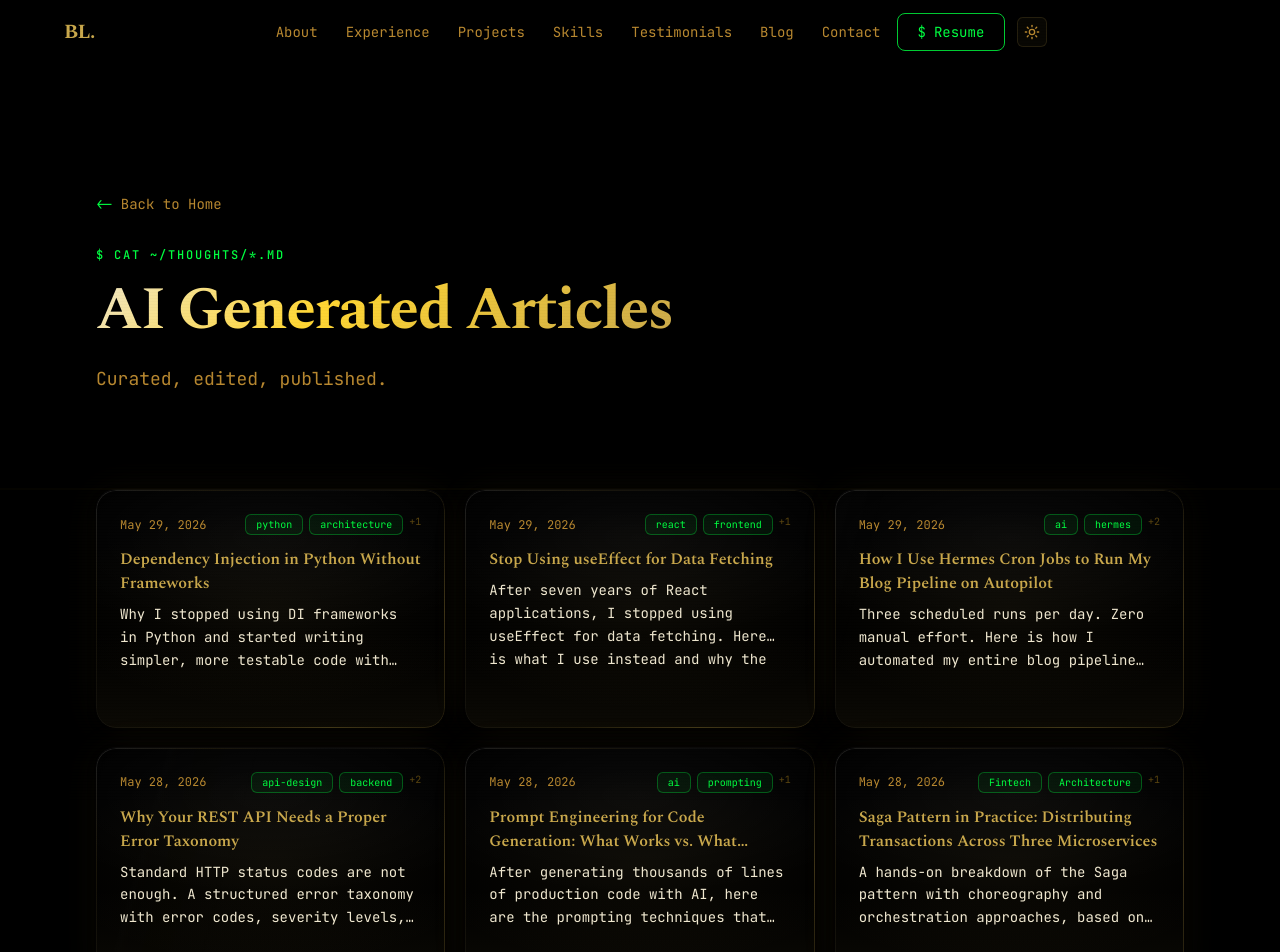
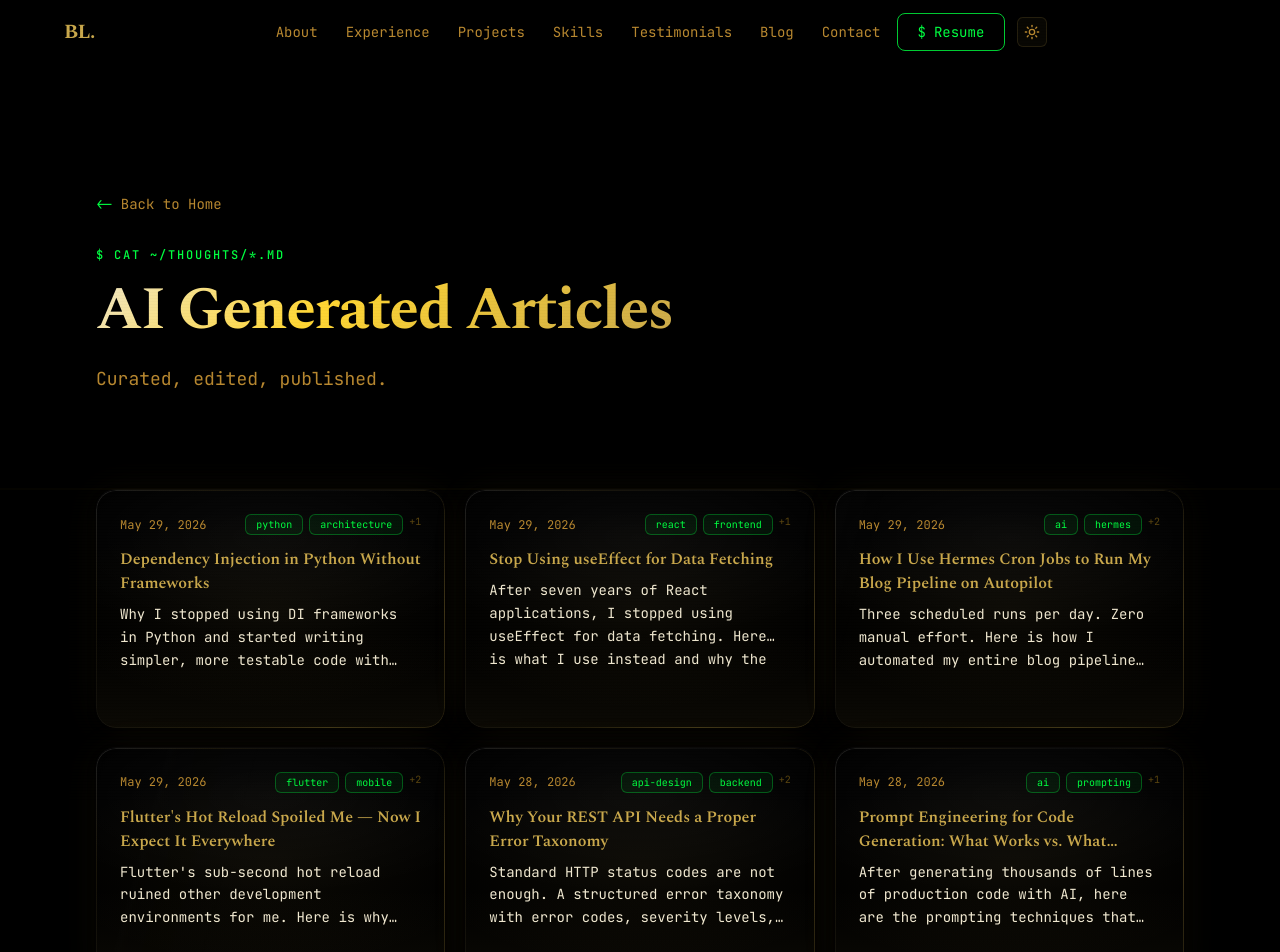
Before and after one commit to cryptorichyrich/biotama-next, a Next.js app: page /blog in a window 1280 px wide. Shown: the top 952 px of the page. Built offline with nearby package versions, Linux system fonts and the light colour scheme.

Commit message:
blog: Flutter's Hot Reload Spoiled Me — Now I Expect It Everywhere

```diff
--- a/src/data/blog-posts.ts
+++ b/src/data/blog-posts.ts
@@ -1415,6 +1415,45 @@ The effort to set this up was about two hours of skill configuration and cron sc
 
 This is the kind of automation that generative AI enables when you stop thinking of it as a chatbot and start thinking of it as a programmable worker. Give it a schedule, a backlog, a set of skills, and the right guardrails, and it runs without you.`,
   },
+  {
+    slug: "flutter-hot-reload-spoiled-me",
+    title: "Flutter's Hot Reload Spoiled Me — Now I Expect It Everywhere",
+    description:
+      "Flutter's sub-second hot reload ruined other development environments for me. Here is why that expectation is reasonable and what it taught me about developer experience.",
+    date: "2026-05-29",
+    tags: ["flutter", "mobile", "developer-experience", "frontend"],
+    content: `![Flutter hot reload](/images/blog/flutter-hot-reload-spoiled-me.jpg)
+
+# Flutter's Hot Reload Spoiled Me — Now I Expect It Everywhere
+
+I changed a widget property. I hit save. Less than a second later, the emulator showed the updated UI. I did not rebuild the app. I did not navigate back to the screen. The state stayed intact, the scroll position stayed where I left it, and the new design appeared. That was my first week with Flutter. Eighteen months later, I still get irritated when any other framework makes me wait.
+
+## The Moment It Clicked
+
+The first time I used hot reload, I assumed it would not work for real. All demos look fast. But Flutter's hot reload is genuinely different from the live reload offered by most web frameworks. Live reload refreshes the entire page. Hot reload injects updated source code into the running Dart VM, rebuilds the widget tree, and composites the new frame. The app stays running the whole time.
+
+The technical difference matters because it changes how you work. Instead of edit, compile, deploy, navigate to the right screen, wait, squint at the result, I edit, save, and see the change. The iteration loop compresses from 15 seconds to under one. Loop that twenty times per hour and the productivity gap becomes a chasm.
+
+## The Framework I Compare Everything To
+
+I moved back to web development after those eighteen months. React with Vite. Not slow by any measure. But the comparison was unfair and persistent. I would tweak a CSS value, wait for the HMR to propagate, and feel the drag. The app did not crash. It worked. But the loop took three seconds instead of sub-second, state reset on some changes, and the browser occasionally needed a full refresh.
+
+I started paying attention to what made Flutter's hot reload feel different. Three things stood out:
+
+**State preservation.** Flutter keeps the widget state across hot reloads. The scroll position, the text input cursor, the animation frame, all of it stays. Most web HMR tools lose state on every update because the module replacement tears down the component tree.
+
+**Compilation speed.** Dart's ahead-of-time and just-in-time compilation split lets Flutter compile changes incrementally. The compiler only recompiles the modified files and their dependents. Web bundlers re-process the entire dependency graph on every change, even with caching.
+
+**No layout thrash.** Flutter's widget tree rebuilds in a single frame without triggering browser reflow. The new frame composites instantly. No cumulative layout shift, no flash of unstyled content, no white screen while the bundler finishes.
+
+## What This Taught Me About DX
+
+The experience taught me something about developer tooling that I now apply to every project I build. Sub-second feedback loops are not a luxury. They are a productivity amplifier that changes what you attempt.
+
+When iteration takes 15 seconds, you batch changes. You guess three things, check them all at once, and hope one works. When iteration takes under a second, you experiment. You try a value, see the result, try a different value, see the result. The cost of exploration drops to zero, and the quality of the output improves because you explored the design space instead of guessing and moving on.
+
+I now aim for sub-second iteration in every project I set up. It is not always possible. Docker rebuilds, database migrations, and API response times resist compression. But for the code path I spend most of my time in, the feedback loop should be short enough that I never think about it. That standard came from Flutter, and I have not lowered it.`,
+  },
 ];
 
 export function getBlogPostBySlug(slug: string): BlogPost | undefined {
```
Also changed, not shown: public/images/blog/flutter-hot-reload-spoiled-me.jpg (added).
